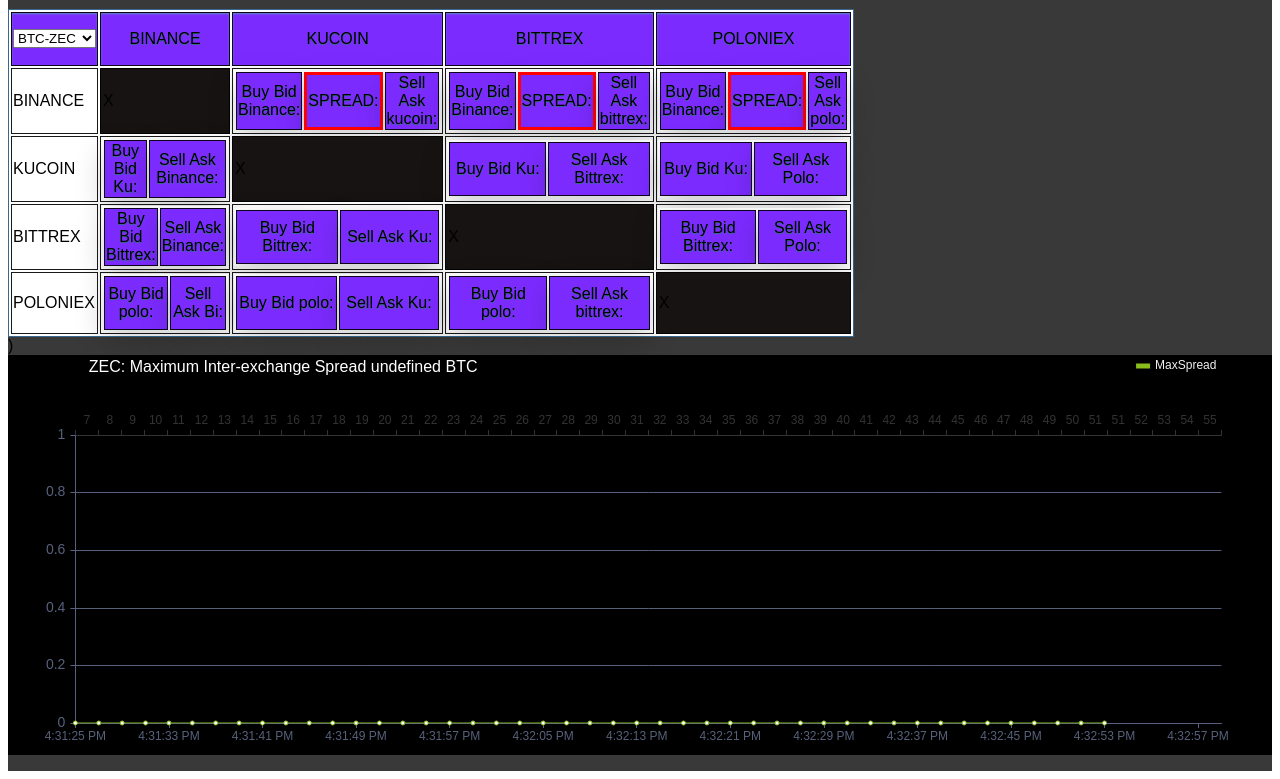
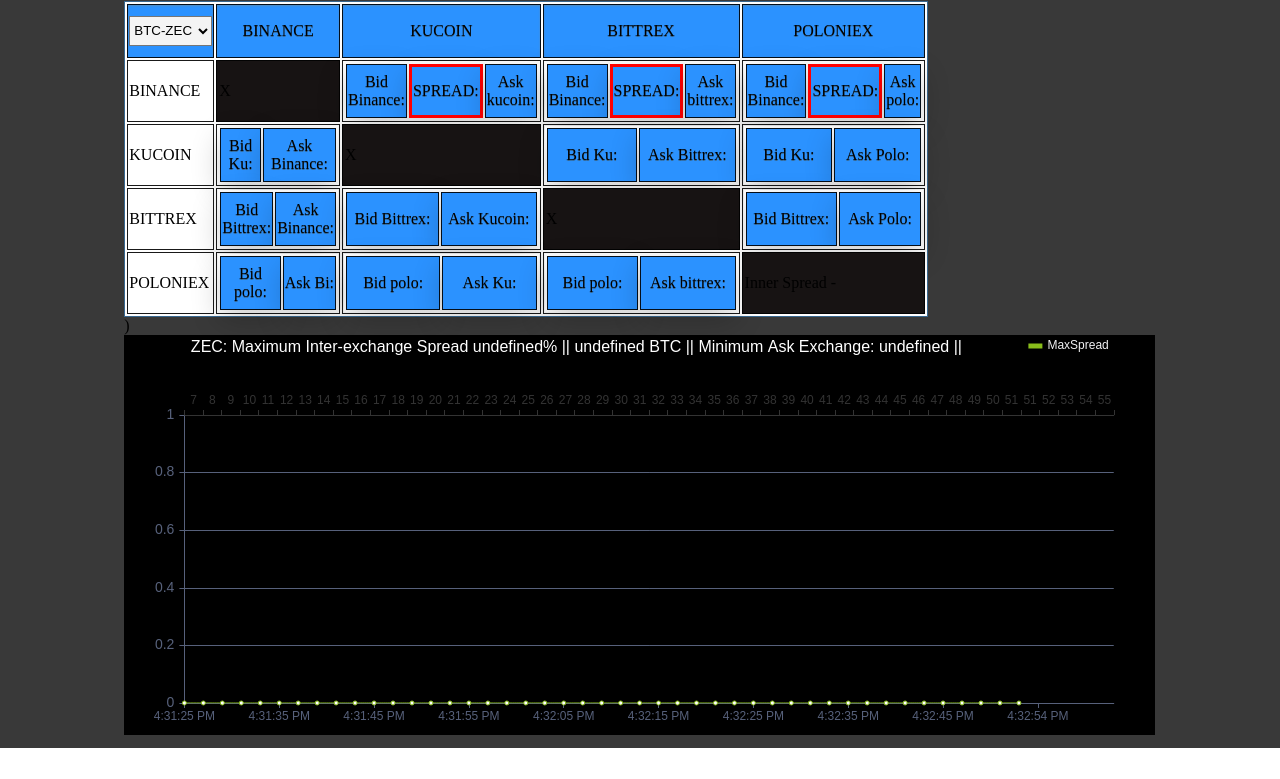
Before and after one commit to dlanoff/cryptoMatrix, a React app: page / in a window 1280 px wide. Shown: the part 159-938 px from the top of the page. After the commit the page ends 907 px from the top, so only its background shows below. Built offline with nearby package versions, Linux system fonts and the light colour scheme; no server answers.

Commit message:
various edits

```diff
--- a/app/components/AskBidSpread.js
+++ b/app/components/AskBidSpread.js
@@ -18,7 +18,8 @@
     const option = cloneDeep(this.state.option); // immutable
     // const option = Object.assign({}, this.state.option);
     option.title.text =
-      this.props.pair + ": " + "Maximum Inter-exchange Spread " + this.props.percent + " BTC";
+      this.props.pair + ": " + "Maximum Inter-exchange Spread " + this.props.percent + "% || " + this.props.max + " BTC" + ' || ' + 'Minimum Ask Exchange: ' + this.props.currMin[1] + ' || ', +
+      'Maximum Bid Exchange: ' + this.props.currMax
     let data0 = option.series[0].data;
     // let data1 = option.series[1].data;
     // let newArr = []
--- a/app/components/CryptoMatrix.js
+++ b/app/components/CryptoMatrix.js
@@ -20,7 +20,8 @@
     //
   }
 
-
+  //.65 => .35    //.185 low
+  //BId and ask switch => plot both! new metric? spread between reversed bid ask and vice versa
   startTimer(start = false, pair = 'ZEC') {
     console.log('CLEARED')
 
@@ -36,42 +37,51 @@
     this.setState({ reset: true })
     console.log('EVENT CHANGE:!!!!!!!!!!!!!!', event.target.value)
     this.startTimer(true, event.target.value)
-
   }
   render() {
     // console.log("!!!!!!", this.props.Crypto);
-    const { binance, kucoin, bittrex, polo } = this.props.Crypto;
+    const { binance, kucoin, bittrex, polo, kraken } = this.props.Crypto;
     let maxDiff;
     let percentDiff;
-    if (binance && kucoin && bittrex && polo) {
-      //calculate minimum Bid
+    let currMin = Infinity;
+    let currMax = -Infinity
+    if (binance && kucoin && bittrex && polo && kraken) {
+      //calculate max Bid
       //*** */
-      let bids = { Binance: binance.bid, Kucoin: kucoin.bid, Bittrex: bittrex.bid, Polo: polo.bid }
-      let currMin = Infinity;
+      let bids = { Binance: binance.bid, Kucoin: kucoin.bid, Bittrex: bittrex.bid, Polo: polo.bid, Kraken: kraken.bid }
+
+
       for (let bid in bids) {
-        console.log(bids[bid], bid)
-        if (bids[bid] < currMin) currMin = [bids[bid], bid]
+        console.log('BIDS:', bids[bid], bid)
+        if (bids[bid] >= currMax) currMax = [bids[bid], bid]
       }
-      //Calculate maximum Ask
-      let currMax = -Infinity;
-      let asks = { Binance: binance.ask, Kucoin: kucoin.ask, Bittrex: bittrex.ask, Polo: polo.ask }
+
+      //Calculate min Ask
+      let asks = { Binance: binance.ask, Kucoin: kucoin.ask, Bittrex: bittrex.ask, Polo: polo.ask, Kraken: kraken.ask }
       for (let ask in asks) {
-        console.log(asks[ask], ask, 'CURRMAX!!!!', console.log(currMax))
-        //TODO: Not correclty evaluating currMax, staying as -infinity
-        if (asks[ask] >= currMax) {
-          currMax = [asks[ask], ask]
-          // console.log('here')
+        console.log('ASKS @ ASK', asks[ask], ask)
+        if (asks[ask] <= currMin) {
+          currMin = [asks[ask], ask]
         }
       }
-      const bidArr = Math.min(binance.bid, kucoin.bid, bittrex.bid, polo.bid);
-      const askArr = Math.max(binance.ask, kucoin.ask, bittrex.ask, polo.ask);
-      maxDiff = askArr - bidArr;
+      console.log('MAX:', currMax, 'MIN:', currMin)
+
+      //BUY FOR 10 ASK
+      //SELL FOR 15 BID
+      //bid - ask
+      // const bidArr = Math.min(kucoin.bid);
+      const bidArr = Math.max(binance.bid, kucoin.bid, bittrex.bid, polo.bid, kraken.bid);
+      const askArr = Math.min(binance.ask, kucoin.ask, bittrex.ask, polo.ask, kraken.ask);
+      const krakenAskArr = kraken.ask
+
+      maxDiff = bidArr - askArr;
       maxDiff = maxDiff.toFixed(6);
-      percentDiff = ((1 - (bidArr / askArr)) * 100).toFixed(4)
+      percentDiff = ((1 - (askArr / bidArr)) * 100).toFixed(6)
 
-      console.log('PERCENT DIFF: ', percentDiff, "max Diff", maxDiff, 'bid :', bidArr, 'ask: ', askArr);
+      console.log('PERCENT DIFF: ', percentDiff, "max Diff", maxDiff, 'bid :', bidArr, 'AAAsk: ', askArr);
       //0.16%	0.26% [.42 percent for kraken + .02 for opening, .02 per 4 hours  .46 total] .46 + .2 for kucoin = .66 |
       // console.log('PERCENT DIFF: ', percentDiff, "max Diff", maxDiff, bidArr, 'CURRMIN', currMax, 'CURRMAX');
+
     }
 
     //TODO: START HERE
@@ -108,14 +118,14 @@
                 <table className="inner">
                   <thead>
                     <tr>
-                      <th>Buy Bid Binance: {binance && binance.bid}</th>
+                      <th>Bid Binance: {binance && binance.bid}</th>
                       <th className="selected">
                         SPREAD:{" "}
                         {binance &&
                           kucoin &&
-                          (kucoin.ask - binance.bid).toFixed(6)}
+                          (kucoin.bid - binance.ask).toFixed(6)}
                       </th>
-                      <th>Sell Ask kucoin: {kucoin && kucoin.ask}</th>
+                      <th>Ask kucoin: {kucoin && kucoin.ask}</th>
                     </tr>
                   </thead>
                 </table>
@@ -124,14 +134,14 @@
                 <table className="inner">
                   <thead>
                     <tr>
-                      <th>Buy Bid Binance: {binance && binance.bid}</th>
+                      <th>Bid Binance: {binance && binance.bid}</th>
                       <th className="selected">
                         SPREAD:{" "}
                         {binance &&
                           kucoin &&
-                          (bittrex.ask - binance.bid).toFixed(6)}
+                          (bittrex.bid - binance.ask).toFixed(6)}
                       </th>
-                      <th>Sell Ask bittrex: {bittrex && bittrex.ask}</th>
+                      <th>Ask bittrex: {bittrex && bittrex.ask}</th>
                     </tr>
                   </thead>
                 </table>
@@ -140,14 +150,14 @@
                 <table className="inner">
                   <thead>
                     <tr>
-                      <th>Buy Bid Binance: {binance && binance.bid}</th>
+                      <th>Bid Binance: {binance && binance.bid}</th>
                       <th className="selected">
                         SPREAD:{" "}
                         {binance &&
                           kucoin &&
-                          (polo.ask - binance.bid).toFixed(6)}
+                          (polo.bid - binance.ask).toFixed(6)}
                       </th>
-                      <th>Sell Ask polo: {polo && polo.ask}</th>
+                      <th>Ask polo: {polo && polo.ask}</th>
                     </tr>
                   </thead>
                 </table>
@@ -159,8 +169,8 @@
                 <table className="inner">
                   <thead>
                     <tr>
-                      <th>Buy Bid Ku: {kucoin && kucoin.bid}</th>
-                      <th>Sell Ask Binance: {binance && binance.ask}</th>
+                      <th>Bid Ku: {kucoin && kucoin.bid}</th>
+                      <th>Ask Binance: {binance && binance.ask}</th>
                     </tr>
                   </thead>
                 </table>
@@ -170,8 +180,8 @@
                 <table className="inner">
                   <thead>
                     <tr>
-                      <th>Buy Bid Ku: {kucoin && kucoin.bid}</th>
-                      <th>Sell Ask Bittrex: {bittrex && bittrex.ask}</th>
+                      <th>Bid Ku: {kucoin && kucoin.bid}</th>
+                      <th>Ask Bittrex: {bittrex && bittrex.ask}</th>
                     </tr>
                   </thead>
                 </table>
@@ -180,8 +190,8 @@
                 <table className="inner">
                   <thead>
                     <tr>
-                      <th>Buy Bid Ku: {kucoin && kucoin.bid}</th>
-                      <th>Sell Ask Polo: {polo && polo.ask}</th>
+                      <th>Bid Ku: {kucoin && kucoin.bid}</th>
+                      <th>Ask Polo: {polo && polo.ask}</th>
                     </tr>
                   </thead>
                 </table>
@@ -193,8 +203,8 @@
                 <table className="inner">
                   <thead>
                     <tr>
-                      <th>Buy Bid Bittrex: {bittrex && bittrex.bid}</th>
-                      <th>Sell Ask Binance: {binance && binance.ask}</th>
+                      <th>Bid Bittrex: {bittrex && bittrex.bid}</th>
+                      <th>Ask Binance: {binance && binance.ask}</th>
                     </tr>
                   </thead>
                 </table>
@@ -203,8 +213,8 @@
                 <table className="inner">
                   <thead>
                     <tr>
-                      <th>Buy Bid Bittrex: {bittrex && bittrex.bid}</th>
-                      <th>Sell Ask Ku: {kucoin && kucoin.ask}</th>
+                      <th>Bid Bittrex: {bittrex && bittrex.bid}</th>
+                      <th>Ask Kucoin: {kucoin && kucoin.ask}</th>
                     </tr>
                   </thead>
                 </table>
@@ -214,8 +224,8 @@
                 <table className="inner">
                   <thead>
                     <tr>
-                      <th>Buy Bid Bittrex: {bittrex && bittrex.bid}</th>
-                      <th>Sell Ask Polo: {polo && polo.ask}</th>
+                      <th>Bid Bittrex: {bittrex && bittrex.bid}</th>
+                      <th>Ask Polo: {polo && polo.ask}</th>
                     </tr>
                   </thead>
                 </table>
@@ -227,8 +237,8 @@
                 <table className="inner">
                   <thead>
                     <tr>
-                      <th>Buy Bid polo: {polo && polo.bid}</th>
-                      <th>Sell Ask Bi: {binance && binance.ask}</th>
+                      <th>Bid polo: {polo && polo.bid}</th>
+                      <th>Ask Bi: {binance && binance.ask}</th>
                     </tr>
                   </thead>
                 </table>
@@ -237,8 +247,8 @@
                 <table className="inner">
                   <thead>
                     <tr>
-                      <th>Buy Bid polo: {polo && polo.bid}</th>
-                      <th>Sell Ask Ku: {kucoin && kucoin.ask}</th>
+                      <th>Bid polo: {polo && polo.bid}</th>
+                      <th>Ask Ku: {kucoin && kucoin.ask}</th>
                     </tr>
                   </thead>
                 </table>
@@ -247,18 +257,18 @@
                 <table className="inner">
                   <thead>
                     <tr>
-                      <th>Buy Bid polo: {polo && polo.bid}</th>
-                      <th>Sell Ask bittrex: {bittrex && bittrex.ask}</th>
+                      <th>Bid polo: {polo && polo.bid}</th>
+                      <th>Ask bittrex: {bittrex && bittrex.ask}</th>
                     </tr>
                   </thead>
                 </table>
               </td>
-              <td className="blackOut">X</td>
+              <td className="blackOut">Inner Spread - </td>
             </tr>
           </tbody>
         </table>
         )
-        <AskBidSpread max={maxDiff} percent={percentDiff} pair={this.state.value} reset={this.state.reset} />
+        <AskBidSpread currMin={currMin} currMax={currMax} max={maxDiff} percent={percentDiff} pair={this.state.value} reset={this.state.reset} />
       </div>
     );
   }
--- a/app/reducers/index.js
+++ b/app/reducers/index.js
@@ -20,7 +20,7 @@
     const bittrex = await Axios.get(`/api/bittrex/${pair}`);
     const kucoin = await Axios.get(`/api/kucoin/${pair}`);
     const polo = await Axios.get(`/api/polo/${pair}`);
-    const kraken = await Axios.get(`/api/kraken/XMR`);
+    const kraken = await Axios.get(`/api/kraken/${pair}`);
     // console.log(data); instead of all at once can hyou do one at a time?
     const allExchange = {
       binance: binance.data,
--- a/public/style.css
+++ b/public/style.css
@@ -1,7 +1,27 @@
 * {
   box-sizing: border-box;
-  font-family: arial, sans-serif;
+  /* font-family: arial, sans-serif; */
 }
+
+body {
+  margin: 0;
+  padding: 0;
+  margin-left: auto;
+  margin-right: auto;
+  /* width: 2000px; */
+}
+
+select {
+  height:30px;
+  line-height:30px;
+  background:#f4f4f4;
+}
+
+main {
+  width: 100%;
+  height: 100%;
+}
+
 
 h1 {
   color: white;
@@ -47,7 +67,7 @@
   border: 0px;
 }
 th {
-  background: rgb(124, 43, 255);
+  background: rgb(43, 146, 255);
   height: 54px;
   width: 25%;
   font-weight: lighter;
@@ -70,7 +90,7 @@
 }
 
 td :hover {
-  box-shadow: 0 1px 0 rgb(157, 81, 223);
+  box-shadow: 0 1px 0 rgb(81, 150, 223);
   border: 1px solid rgba(255, 255, 255, 0.9);
 }
 
```
